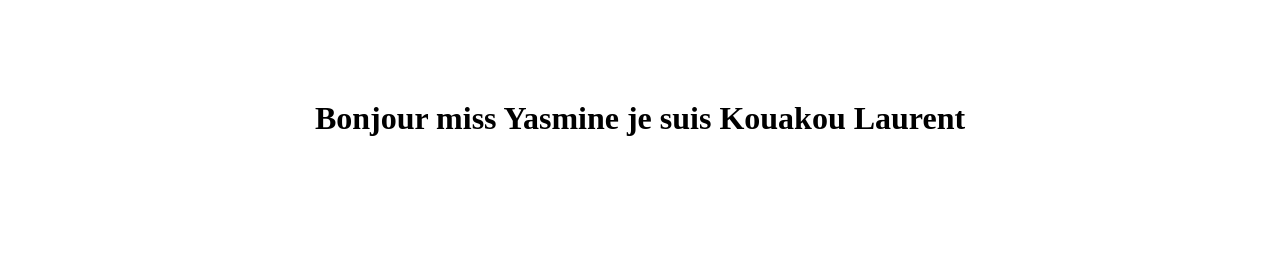
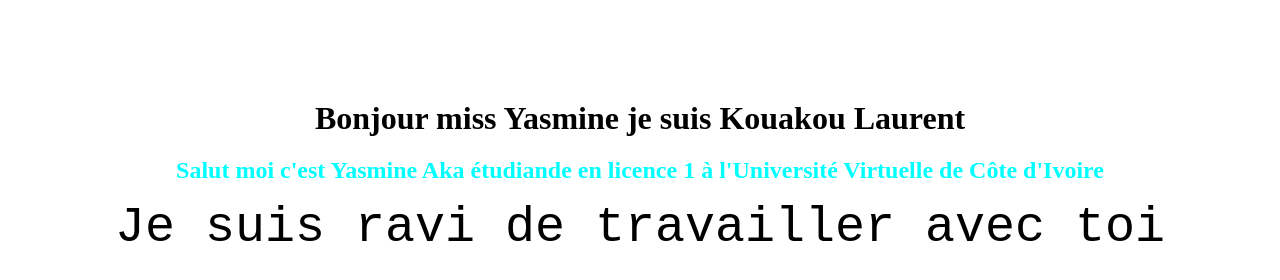
Before and after one commit to Isaac0759/testgithub, a plain HTML site: page index.html in a window 1280 px wide. Drawn offline with Linux system fonts and the light colour scheme.

Commit message:
nouvelle version

```diff
--- a/index.html
+++ b/index.html
@@ -9,9 +9,15 @@
     <title>testGithub</title>
 </head>
 
-<h1>Bonjour miss Yasmine je suis Kouakou Laurent</h1>
+
+
 
 <body>
+    <h1>Bonjour miss Yasmine je suis Kouakou Laurent</h1>
+    <h2>Salut moi c'est Yasmine Aka étudiande en licence 1 à l'Université Virtuelle de Côte d'Ivoire</h2>
+    <div class="paragr">
+        <p>Je suis ravi de travailler avec toi</p>
+    </div>
 
 </body>
 
--- a/style.css
+++ b/style.css
@@ -9,3 +9,17 @@
     text-align: center;
     margin-top: 100px;
 }
+h2
+{
+
+    text-align: center;
+    color: aqua;
+    margin-top: 20px;
+}
+.paragr
+{
+    font-family: 'Courier New', Courier, monospace;
+    font-size: 50px;
+    text-align: center;
+    margin-top: 15px;
+}
```
